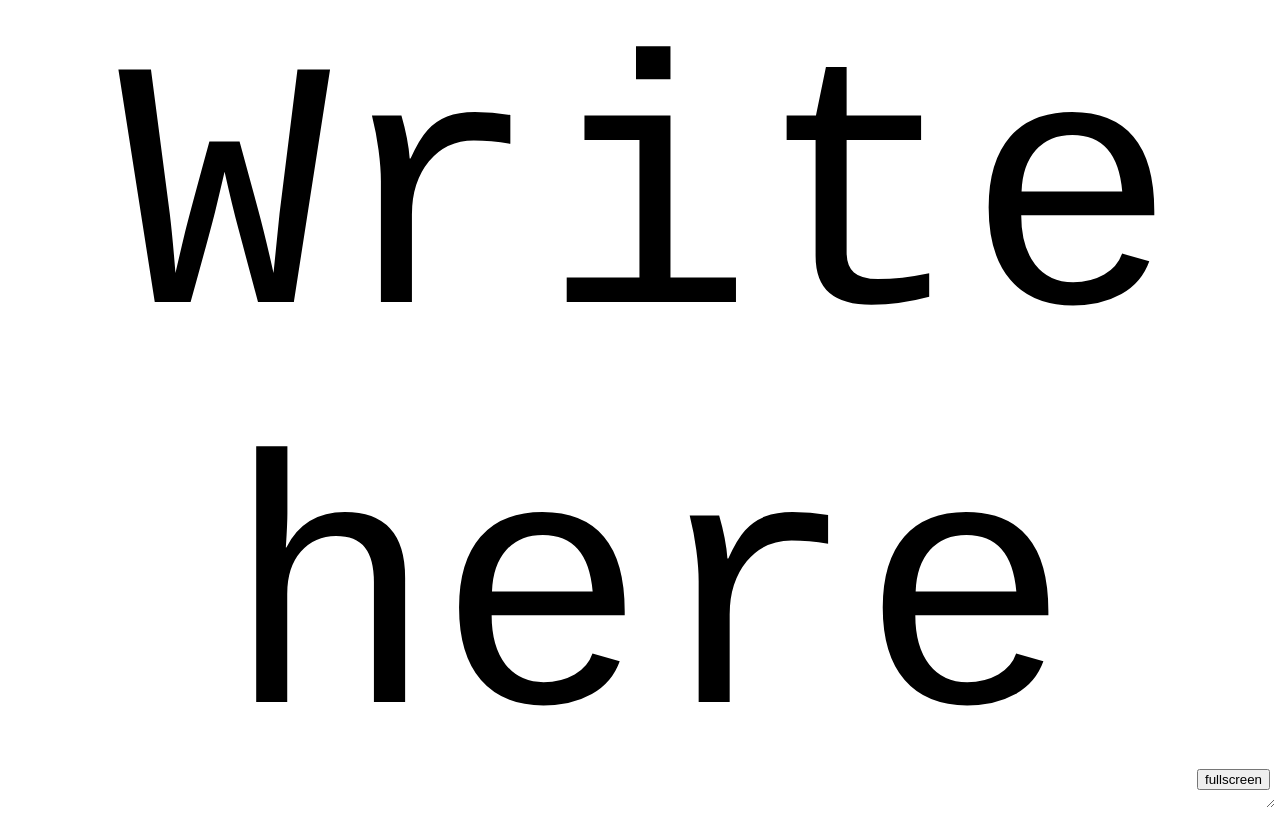
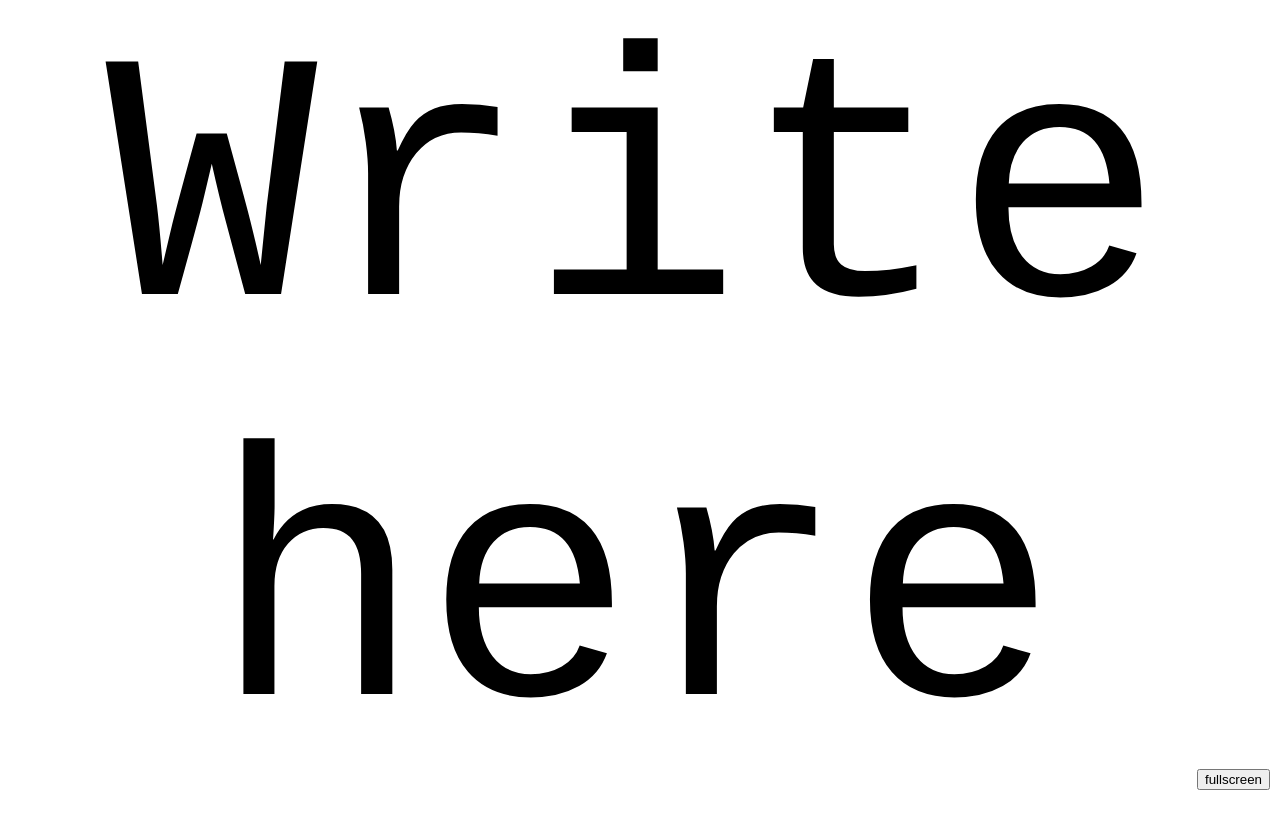
Before and after one commit to daniellandau/fullscreentext.com, a plain HTML site: page index.html in a window 1280 px wide. Drawn offline with Linux system fonts and the light colour scheme.

Commit message:
Slight tweaks

```diff
--- a/index.html
+++ b/index.html
@@ -5,23 +5,30 @@
     <style>
      #hugetext {
          text-align: center;
-         width: 98vw;
+         width: 96vw;
+         height: 96vh;
          border: none;
          margin: 0;
          padding: 0;
+         resize: none;
+         overflow: hidden;
      }
-     #hugetext:focus {
-         outline: none;
-         border: none;
-     }
+    #hugetext:focus {
+        outline: none;
+        border: none;
+    }
+    body {
+        overflow-x: hidden;
+        overflow-y: hidden;
+    }
      #body {
          overflow: hidden;
          display: flex;
          align-items: center;
          justify-content: center;
          margin: 0;
-         height: 100vh;
-         width: 100vw;
+         height: 98vh;
+         width: 98vw;
          background-color: white;
      }
      #fullscreen {
```
